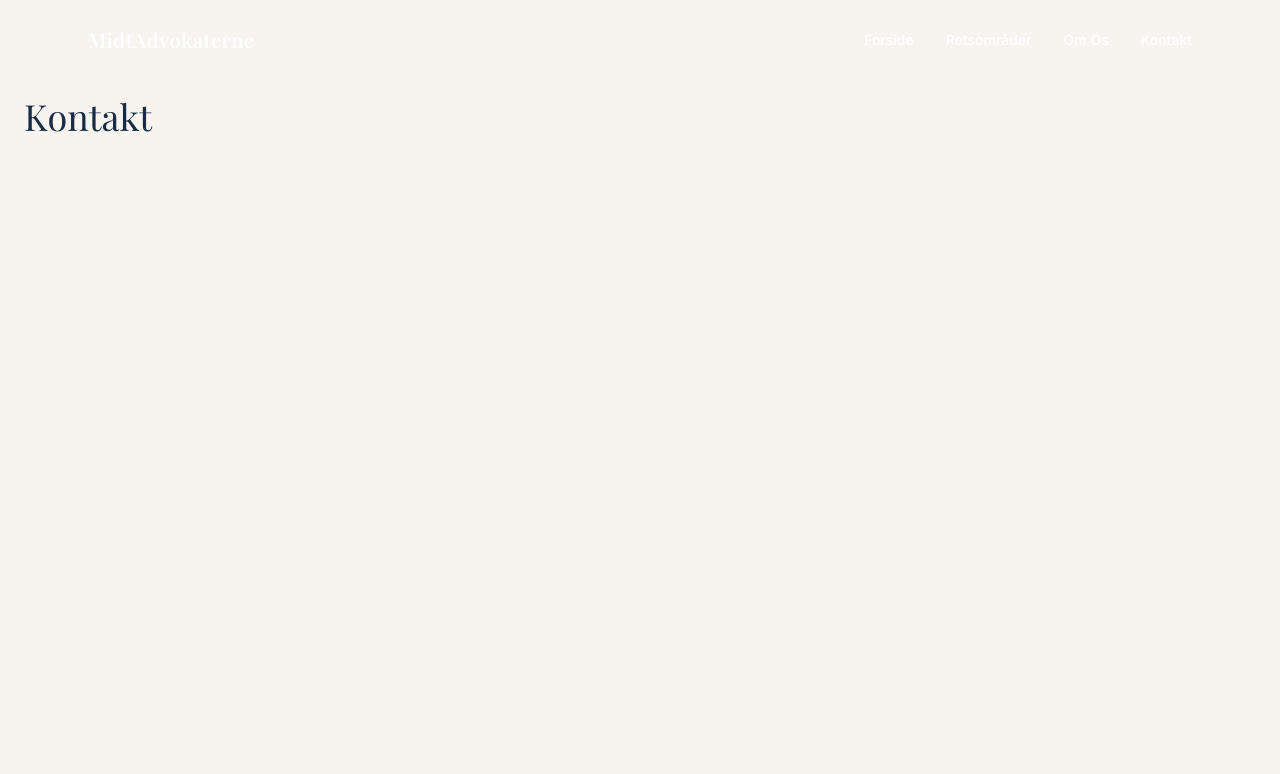
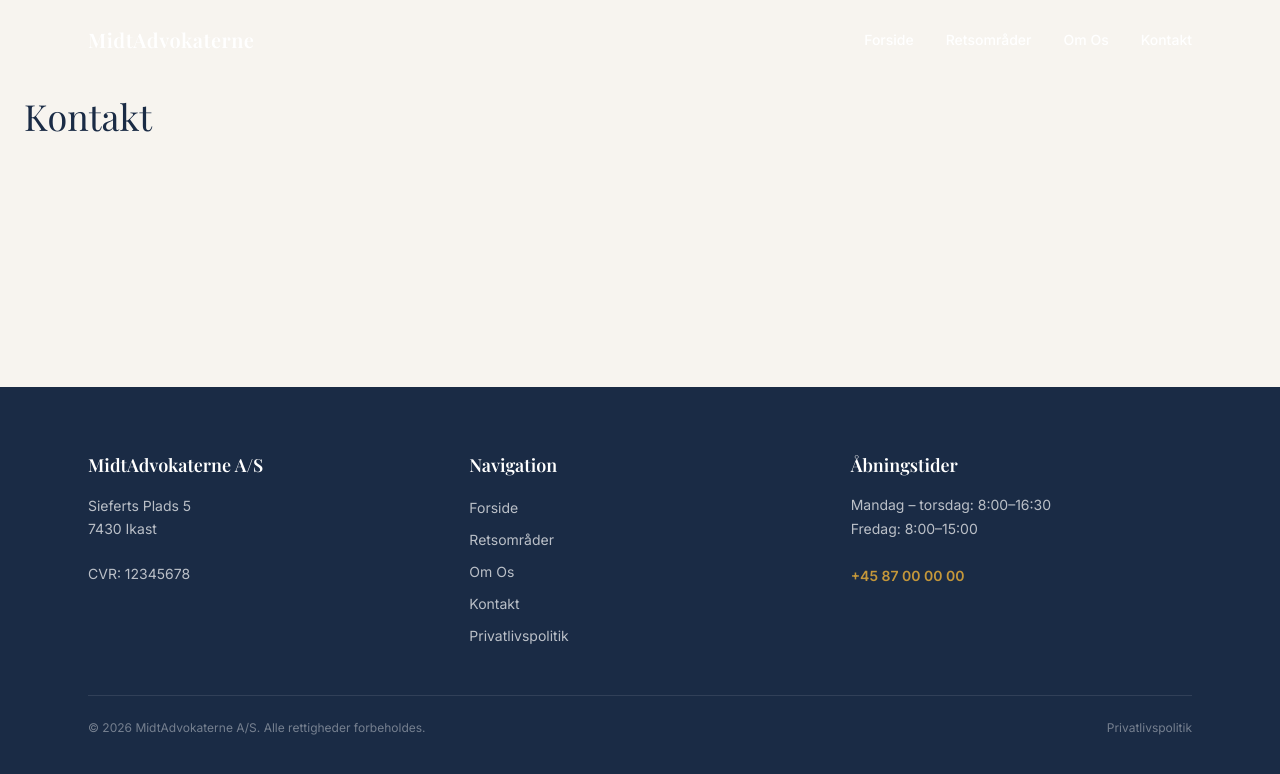
Before and after one commit to Buurski/midtadvokaterne, a Next.js app: page /kontakt in a window 1280 px wide. Shown: the top 774 px of the page. Built offline with nearby package versions, Linux system fonts and the light colour scheme; a web font is replaced by a local one.

Commit message:
feat(01-03): wire Footer into root layout
- Import Footer from @/components/footer/Footer
- Render <Footer /> after {children} before closing body
- Both Navbar and Footer now present on every route

```diff
--- a/app/layout.tsx
+++ b/app/layout.tsx
@@ -2,6 +2,7 @@ import type { Metadata } from "next";
 import { Playfair_Display, Inter } from "next/font/google";
 import "./globals.css";
 import { Navbar } from "@/components/nav/Navbar";
+import { Footer } from "@/components/footer/Footer";
 
 const playfair = Playfair_Display({
   subsets: ["latin"],
@@ -32,6 +33,7 @@ export default function RootLayout({
       <body className="min-h-full flex flex-col font-body bg-off-white text-text">
         <Navbar />
         {children}
+        <Footer />
       </body>
     </html>
   );
```
